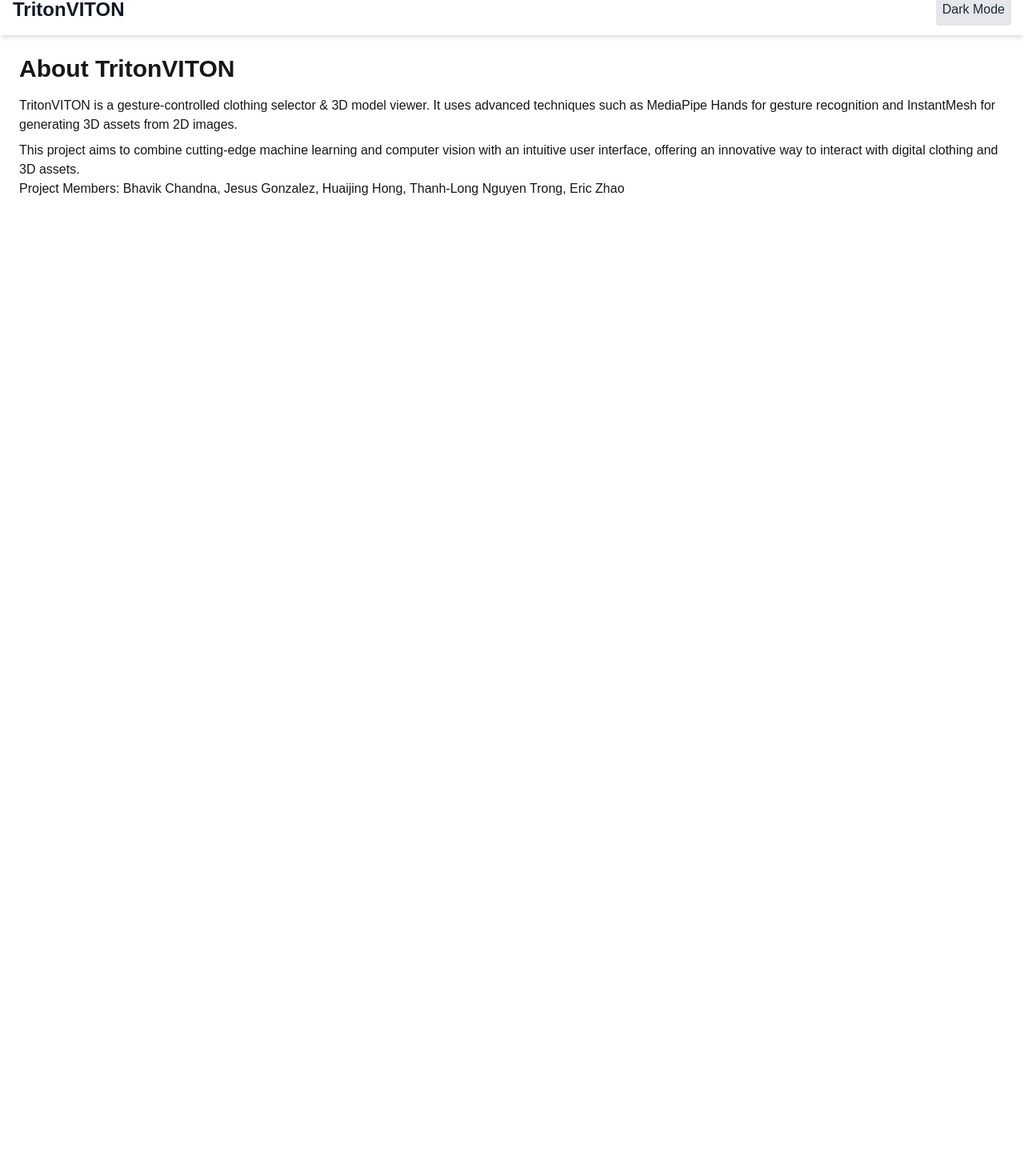
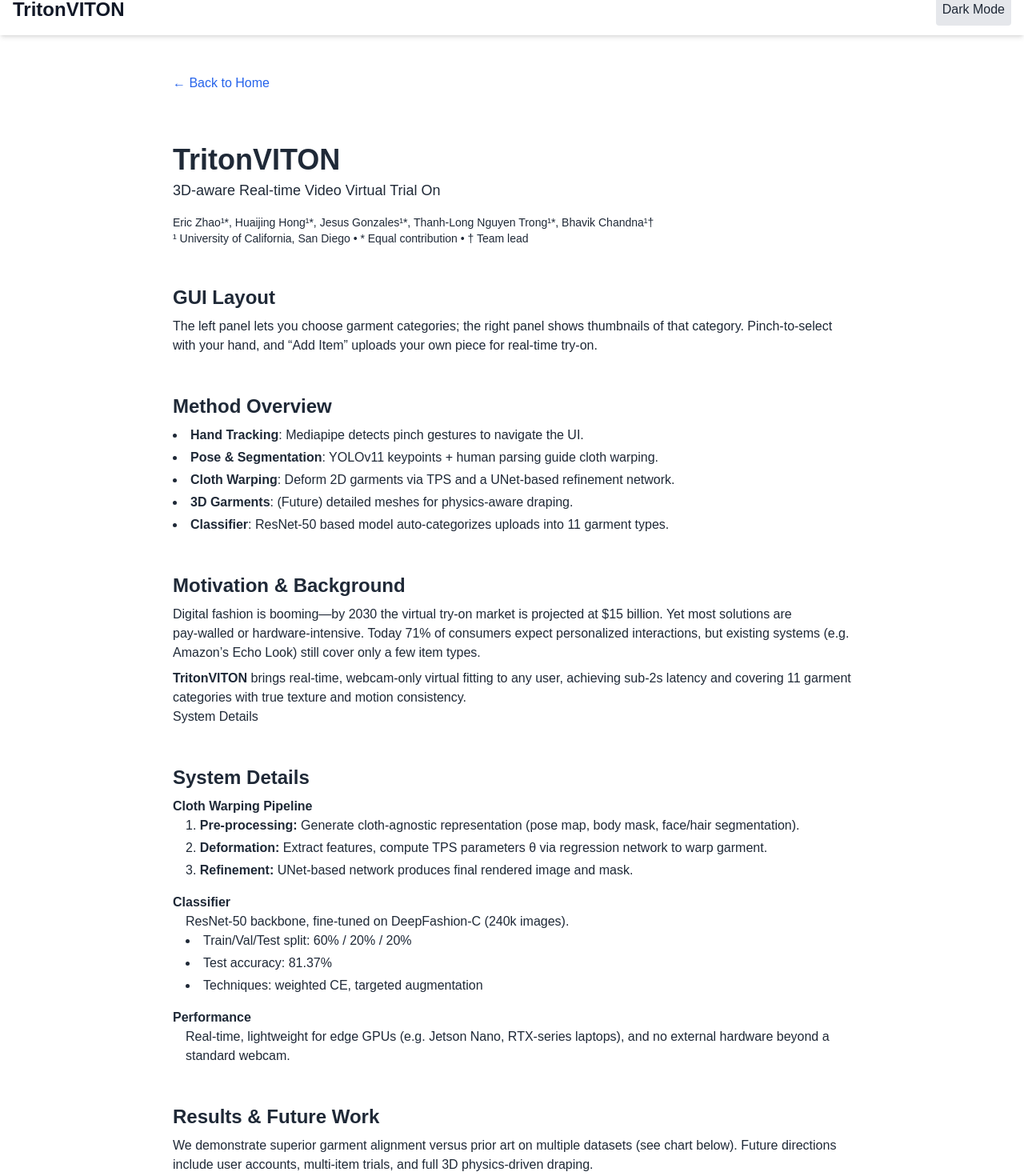
Before and after one commit to Virtual-Trail-Room/TritonVITON, a Next.js app: page /info in a window 1280 px wide. Shown: the part 20-1490 px from the top of the page at 80% size. Before the commit the page ends 800 px from the top, so only its background shows below. Built offline with nearby package versions, Linux system fonts and the light colour scheme.

Commit message:
frontend updates

```diff
--- a/app/info/page.js
+++ b/app/info/page.js
@@ -1,22 +1,171 @@
 // app/info/page.js
+import Head from "next/head";
+import Link from "next/link";
+
+export const metadata = {
+  title: "TritonVITON Info",
+  description: "Project overview and background for TritonVITON",
+};
+
 export default function InfoPage() {
   return (
-      <div className="p-6">
-        <h1 className="text-3xl font-bold mb-4">About TritonVITON</h1>
-        <p className="mb-2">
-          TritonVITON is a gesture-controlled clothing selector & 3D model viewer.
-          It uses advanced techniques such as MediaPipe Hands for gesture recognition
-          and InstantMesh for generating 3D assets from 2D images.
+    <>
+      <Head>
+        <title>TritonVITON • Info</title>
+        <meta
+          name="description"
+          content="Project overview and background for TritonVITON"
+        />
+      </Head>
+      <div className="max-w-4xl mx-auto py-12 px-6 space-y-12 text-gray-800 dark:text-gray-200">
+        {/* Back link */}
+        <Link
+          href="/"
+          className="inline-block mb-4 text-blue-600 hover:underline dark:text-blue-400"
+        >
+          ← Back to Home
+        </Link>
+
+        {/* Title & Authors */}
+        <header className="space-y-4">
+          <h1 className="text-4xl font-extrabold">
+            TritonVITON
+            <span className="block text-lg font-light mt-1">
+              3D‑aware Real‑time Video Virtual Trial On
+            </span>
+          </h1>
+          <p className="text-sm">
+            Eric Zhao¹*, Huaijing Hong¹*, Jesus Gonzales¹*, Thanh‑Long Nguyen Trong¹*, Bhavik
+            Chandna¹†
+            <br />
+            ¹ University of California, San Diego • * Equal contribution • † Team lead
+          </p>
+        </header>
+
+        {/* GUI Layout */}
+        <section className="space-y-2">
+          <h2 className="text-2xl font-bold">GUI Layout</h2>
+          <p>
+            The left panel lets you choose garment categories; the right panel shows
+            thumbnails of that category.  Pinch‑to‑select with your hand, and “Add Item” uploads
+            your own piece for real‑time try‑on.
+          </p>
+        </section>
+
+        {/* Method Overview */}
+        <section className="space-y-2">
+          <h2 className="text-2xl font-bold">Method Overview</h2>
+          <ul className="list-disc list-inside space-y-1">
+            <li>
+              <strong>Hand Tracking</strong>: Mediapipe detects pinch gestures to navigate the UI.
+            </li>
+            <li>
+              <strong>Pose & Segmentation</strong>: YOLOv11 keypoints + human parsing guide cloth warping.
+            </li>
+            <li>
+              <strong>Cloth Warping</strong>: Deform 2D garments via TPS and a UNet-based refinement
+              network.
+            </li>
+            <li>
+              <strong>3D Garments</strong>: (Future) detailed meshes for physics‑aware draping.
+            </li>
+            <li>
+              <strong>Classifier</strong>: ResNet‑50 based model auto‑categorizes uploads into 11
+              garment types.
+            </li>
+          </ul>
+        </section>
+
+        {/* Motivation & Background */}
+        <section className="space-y-2">
+          <h2 className="text-2xl font-bold">Motivation & Background</h2>
+          <p>
+            Digital fashion is booming—by 2030 the virtual try‑on market is projected at
+            $15 billion. Yet most solutions are pay‑walled or hardware‑intensive. Today
+            71% of consumers expect personalized interactions, but existing systems (e.g.
+            Amazon’s Echo Look) still cover only a few item types.
           </p>
           <p>
-          This project aims to combine cutting-edge machine learning and computer
-          vision with an intuitive user interface, offering an innovative way to
-          interact with digital clothing and 3D assets.
+            <strong>TritonVITON</strong> brings real‑time, webcam‑only virtual fitting to any
+            user, achieving sub‑2s latency and covering 11 garment categories with true
+            texture and motion consistency.
           </p>
+        </section>
+
+        System Details
+        <section className="space-y-2">
+          <h2 className="text-2xl font-bold">System Details</h2>
+          <dl className="space-y-4">
+            <div>
+              <dt className="font-semibold">Cloth Warping Pipeline</dt>
+              <dd className="ml-4">
+                <ol className="list-decimal list-inside space-y-1">
+                  <li>
+                    <strong>Pre‑processing:</strong> Generate cloth‑agnostic representation
+                    (pose map, body mask, face/hair segmentation).
+                  </li>
+                  <li>
+                    <strong>Deformation:</strong> Extract features, compute TPS parameters θ via
+                    regression network to warp garment.
+                  </li>
+                  <li>
+                    <strong>Refinement:</strong> UNet‑based network produces final rendered image
+                    and mask.
+                  </li>
+                </ol>
+              </dd>
+            </div>
+            <div>
+              <dt className="font-semibold">Classifier</dt>
+              <dd className="ml-4">
+                <p>ResNet‑50 backbone, fine‑tuned on DeepFashion‑C (240k images).</p>
+                <ul className="list-disc list-inside space-y-1">
+                  <li>Train/Val/Test split: 60% / 20% / 20%</li>
+                  <li>Test accuracy: 81.37%</li>
+                  <li>Techniques: weighted CE, targeted augmentation</li>
+                </ul>
+              </dd>
+            </div>
+            <div>
+              <dt className="font-semibold">Performance</dt>
+              <dd className="ml-4">
                 <p>
-          Project Members: Bhavik Chandna, Jesus Gonzalez, Huaijing Hong, Thanh-Long Nguyen Trong, Eric Zhao
+                  Real‑time, lightweight for edge GPUs (e.g. Jetson Nano,
+                  RTX‑series laptops), and no external hardware beyond a standard webcam.
                 </p>
-        {/* Add further details about the project here */}
+              </dd>
             </div>
+          </dl>
+        </section>
+
+        {/* Results & Future Work */}
+        <section className="space-y-2">
+          <h2 className="text-2xl font-bold">Results & Future Work</h2>
+          <p>
+            We demonstrate superior garment alignment versus prior art on multiple datasets
+            (see chart below). Future directions include user accounts, multi‑item trials,
+            and full 3D physics‑driven draping.
+          </p>
+          {/* Placeholder for a chart image */}
+          <div className="h-64 bg-gray-200 dark:bg-gray-700 rounded flex items-center justify-center">
+            <span className="text-gray-500 dark:text-gray-400">[Performance Chart]</span>
+          </div>
+        </section>
+
+        {/* References */}
+        <section className="space-y-2">
+          <h2 className="text-2xl font-bold">References</h2>
+          <ul className="list-disc list-inside space-y-1 pl-4">
+            <li>
+              Han, X. et al. “VITON: An image‑based virtual try‑on network.” CVPR ’18.
+            </li>
+            <li>
+              Wu, Y. et al. “Virtual fitting system based on gesture recognition.” Sci. Reports
+              12.1 (2022): 18356.
+            </li>
+          </ul>
+        </section>
+      </div>
+    </>
   );
 }
--- a/app/layout.js
+++ b/app/layout.js
@@ -1,14 +1,13 @@
-// app/layout.js
 import "../src/app/globals.css";
 import { Geist, Geist_Mono } from "next/font/google";
 import HeaderBar from "../components/HeaderBar";
-import { HandednessProvider } from "../contexts/HandednessContext";
+// ↓ Remove this import
+// import { HandednessProvider } from "../contexts/HandednessContext";
 
 const geistSans = Geist({
   variable: "--font-geist-sans",
   subsets: ["latin"],
 });
-
 const geistMono = Geist_Mono({
   variable: "--font-geist-mono",
   subsets: ["latin"],
@@ -23,10 +22,8 @@
   return (
     <html lang="en">
       <body className={`${geistSans.variable} ${geistMono.variable} antialiased`}>
-        <HandednessProvider>
-          <HeaderBar />
-          <main role="main">{children}</main>
-        </HandednessProvider>
+        <HeaderBar />
+        <main>{children}</main>
       </body>
     </html>
   );
--- a/components/ClothingList.js
+++ b/components/ClothingList.js
@@ -12,7 +12,7 @@
       try {
         const res = await fetch("/api/clothing");
         const data = await res.json();
-        console.log("Fetched data:", data);
+        //console.log("Fetched data:", data);
         // Ensure that the API returned an array.
         if (!Array.isArray(data)) {
           console.error("Fetched data is not an array:", data);
--- a/components/HeaderBar.js
+++ b/components/HeaderBar.js
@@ -36,13 +36,6 @@
         {/* These additional buttons appear only when not on the info page */}
         {!isInfoPage && (
           <>
-            <button
-              onClick={toggleHandedness}
-              className="px-4 py-2 border border-gray-300 rounded-md text-gray-700 hover:bg-gray-200 dark:text-gray-300 dark:border-gray-600 dark:hover:bg-gray-700 transition"
-              aria-label="Toggle handedness"
-            >
-              {isLeftHanded ? "Right-handed Users" : "Left-handed Users"}
-            </button>
 
             {/* Information Button */}
             <Link href="/info" aria-label="Project Information">
```
Lines whose indentation alone changed are shown as unchanged.
